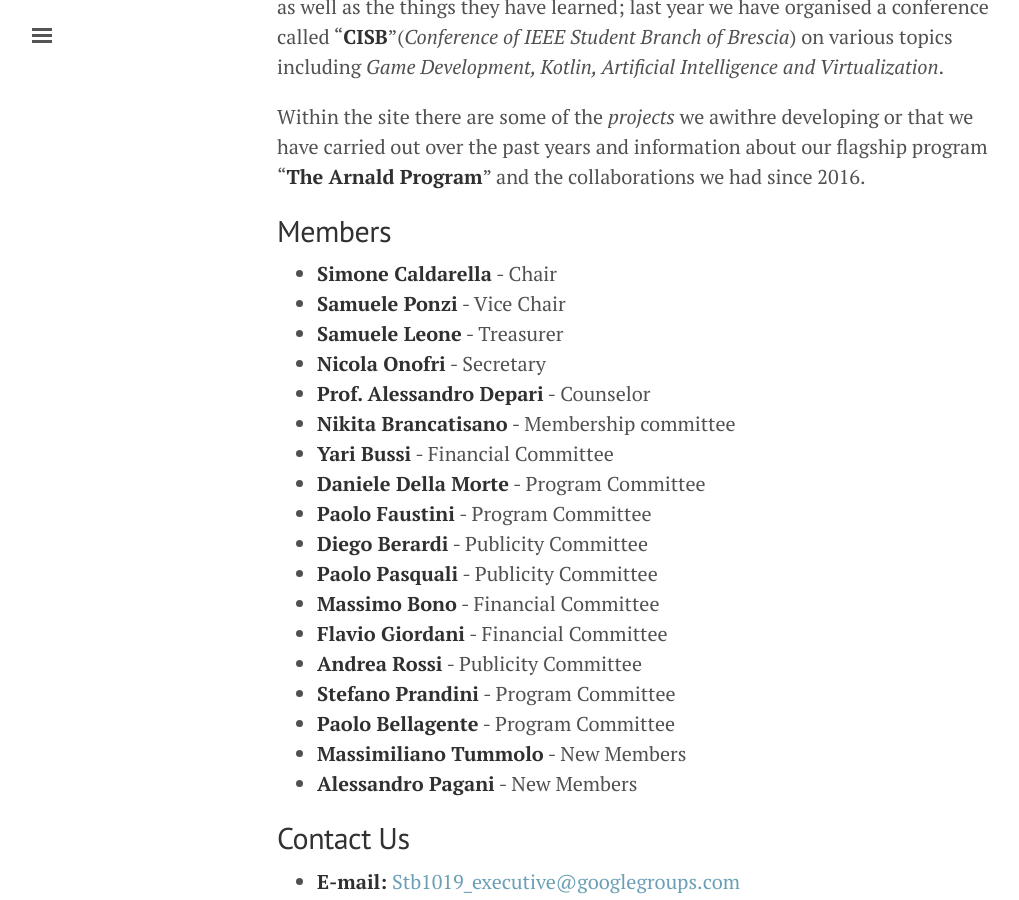
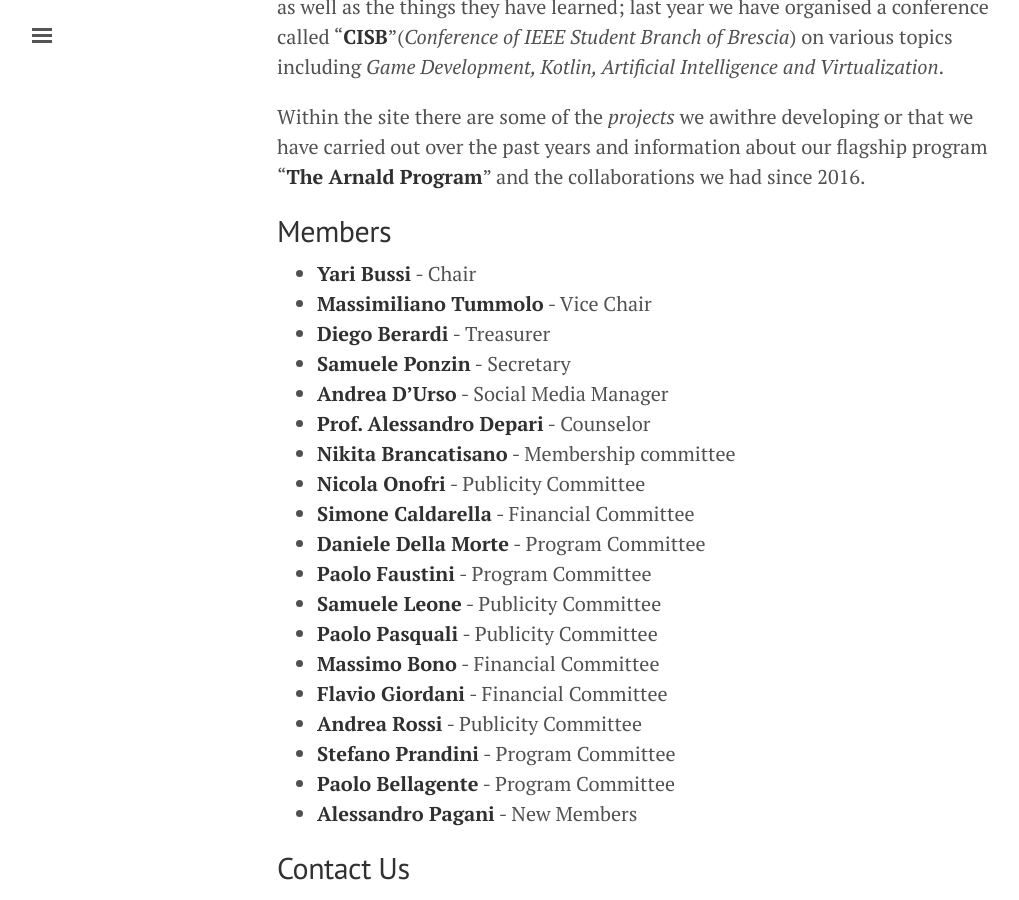
Before and after one commit to ieee-brescia/ieee-brescia.github.io, a Jekyll site: the page built from about_us.md, in a window 1280 px wide and 900 px high, scrolled down 1258 px. Shown: the whole window, without its empty margins (3-1022 px from the left). Built offline with Jekyll 4.4.1, drawn with Linux system fonts in a browser that asks for light colours.

Commit message:
Update about_us.md
Parziale aggiornmento

```diff
--- a/about_us.md
+++ b/about_us.md
@@ -25,23 +25,24 @@
 
 ## Members
 
-* **Simone Caldarella** - Chair
-* **Samuele Ponzi** - Vice Chair
-* **Samuele Leone** - Treasurer
-* **Nicola Onofri** - Secretary
+* **Yari Bussi** - Chair
+* **Massimiliano Tummolo** - Vice Chair
+* **Diego Berardi** - Treasurer
+* **Samuele Ponzin** - Secretary
+* **Andrea D'Urso** - Social Media Manager
 * **Prof. Alessandro Depari** - Counselor
 * **Nikita Brancatisano** - Membership committee
-* **Yari Bussi** - Financial Committee
+* **Nicola Onofri** - Publicity Committee
+* **Simone Caldarella** - Financial Committee
 * **Daniele Della Morte** - Program Committee
 * **Paolo Faustini** - Program Committee
-* **Diego Berardi** - Publicity Committee
+* **Samuele Leone** - Publicity Committee
 * **Paolo Pasquali** - Publicity Committee
 * **Massimo Bono** - Financial Committee
 * **Flavio Giordani** - Financial Committee
 * **Andrea Rossi** - Publicity Committee
 * **Stefano Prandini** - Program Committee
 * **Paolo Bellagente** - Program Committee
-* **Massimiliano Tummolo** - New Members
 * **Alessandro Pagani** - New Members
 
 
```
